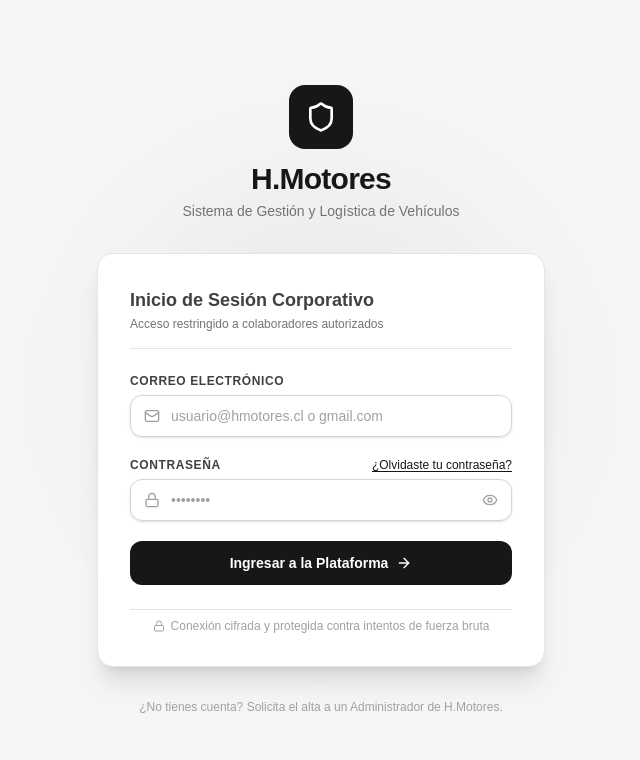
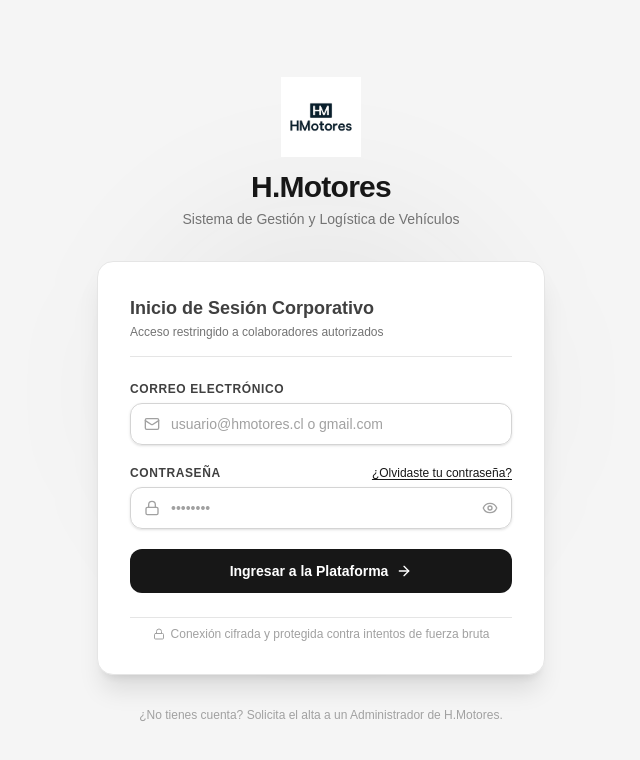
Before and after one commit to GlobalSystemsCl/Proyecto-Logisitica-HM, a Next.js app in the folder projecto_logistica_hm/: page /login in a window 1280 px wide. Shown: the top 760 px of the page, without its empty margins (319-959 px from the left). Built offline with nearby package versions, Linux system fonts and the light colour scheme.

Commit message:
Logo + docuementacion estilos
Se descrfiben las caracteristicas prinicpales del diseño del sistema

```diff
--- a/projecto_logistica_hm/src/app/admin/usuarios/page.tsx
+++ b/projecto_logistica_hm/src/app/admin/usuarios/page.tsx
@@ -3,7 +3,8 @@ import { UsersService } from '@/services/users.service';
 import { redirect } from 'next/navigation';
 import UsersTableClient from './UsersTableClient';
 import Link from 'next/link';
-import { Shield, ArrowLeft, LogOut } from 'lucide-react';
+import Image from 'next/image';
+import { ArrowLeft, LogOut } from 'lucide-react';
 import { logoutAction } from '@/app/actions/auth.actions';
 
 export const dynamic = 'force-dynamic';
@@ -35,9 +36,13 @@ export default async function AdminUsuariosPage() {
               <ArrowLeft className="w-5 h-5" />
             </Link>
             <div className="flex items-center gap-2.5">
-              <div className="w-9 h-9 rounded-xl bg-neutral-900 flex items-center justify-center text-white font-bold">
-                <Shield className="w-5 h-5" />
-              </div>
+              <Image
+                src="/images.png"
+                alt="Escudo H.Motores"
+                width={36}
+                height={36}
+                className="h-9 w-auto mix-blend-multiply"
+              />
               <div>
                 <span className="font-bold text-neutral-900 tracking-tight">H.Motores</span>
                 <span className="text-xs text-neutral-500 block -mt-1 font-mono">
--- a/projecto_logistica_hm/src/app/dashboard/page.tsx
+++ b/projecto_logistica_hm/src/app/dashboard/page.tsx
@@ -1,8 +1,8 @@
 import { AuthService } from '@/services/auth.service';
 import { redirect } from 'next/navigation';
 import Link from 'next/link';
+import Image from 'next/image';
 import {
-  Shield,
   Users,
   Car,
   FileText,
@@ -42,9 +42,13 @@ export default async function DashboardPage() {
       <header className="border-b border-neutral-200 bg-white/90 backdrop-blur-md sticky top-0 z-30">
         <div className="max-w-7xl mx-auto px-4 sm:px-6 lg:px-8 h-16 flex items-center justify-between">
           <div className="flex items-center gap-3">
-            <div className="w-10 h-10 rounded-xl bg-neutral-900 flex items-center justify-center text-white font-bold">
-              <Shield className="w-6 h-6" />
-            </div>
+            <Image
+              src="/images.png"
+              alt="Escudo H.Motores"
+              width={40}
+              height={40}
+              className="h-10 w-auto mix-blend-multiply"
+            />
             <div>
               <span className="font-bold text-lg text-neutral-900 tracking-tight">H.Motores</span>
               <span className="text-[11px] text-neutral-500 block -mt-1 font-mono">
--- a/projecto_logistica_hm/src/app/documentation/Brain.md
+++ b/projecto_logistica_hm/src/app/documentation/Brain.md
@@ -345,6 +345,19 @@ Responsabilidades:
 
 El frontend no debe contener reglas críticas de seguridad como única barrera.
 
+## 10.1 Identidad visual (convención obligatoria)
+
+Sistema monocromo corporativo definido el 2026-08-25: **~90% blanco / 10% negro**.
+
+* Fondos de página: `bg-neutral-100`. Superficies/tarjetas: `bg-white` con borde `border-neutral-200`.
+* Texto principal `text-neutral-900`; jerarquía secundaria `neutral-500` / `neutral-400`.
+* El negro (`neutral-900`) es el único acento: botones primarios, badge de rol Administrador, tarjeta destacada "Activos", avatares, tile del escudo. Blanco como texto solo sobre fondo negro.
+* Rojo semántico únicamente para errores o acciones destructivas (`red-50`/`red-200`/`red-600`/`red-700`). Estados de éxito se expresan con bloque negro + texto blanco; no usar verde.
+* Badges de rol por jerarquía tonal: administrador = negro sólido, jefe_local = `neutral-700`, ejecutivo = `neutral-200`, logistica = `neutral-100`.
+* Sin modo oscuro automático: tokens fijos en `globals.css` (`--background #ffffff`, `--foreground #171717`).
+* Logo corporativo: `public/images.png` (escudo blanco y negro). Se usa con `next/image` y clase `mix-blend-multiply` para fundir su fondo blanco sobre superficies claras. Ubicaciones actuales: login, top bar del dashboard, header del módulo admin.
+* Toda página nueva debe seguir esta convención; no introducir colores fuera de la escala neutral salvo el rojo semántico.
+
 ---
 
 # 11. Service Layer
--- a/projecto_logistica_hm/src/app/documentation/ProjectStatus.md
+++ b/projecto_logistica_hm/src/app/documentation/ProjectStatus.md
@@ -52,6 +52,7 @@ Debe existir un flujo funcional completo y validado.
 | Logística                | `PENDIENTE_REVISION` |       0% | Alta      | Revisar flujo de traslado     |
 | Historial / trazabilidad | `PENDIENTE_REVISION` |       0% | Media     | Existen tablas auditoria/observacion/notificacion por auditar |
 | Permisos / roles         | `PENDIENTE_REVISION` |       0% | Alta      | Políticas RLS aplicadas por rol (2026-08-22); validar autorización en la app |
+| Identidad visual / UI    | `COMPLETADO`         |     100% | Media     | Rediseño monocromo corporativo + escudo aplicados a auth, dashboard y admin (2026-08-25); resto de módulos al crearlos |
 
 > **IMPORTANTE:** Los porcentajes anteriores son valores iniciales. OpenCode debe realizar un análisis real del repositorio antes de establecer el porcentaje definitivo.
 
@@ -294,6 +295,8 @@ Cada vez que una implementación quede incompleta debe registrarse aquí.
 | Limpieza de esquema: función muerta `traspaso_auth_tabla_usuario` y default anómalo `sucursal.usuario_id` eliminados | Base de datos | 2026-08-22 | `COMPLETADO` | Sí — migración `20260822_cleanup_funcion_muerta_y_defaults.sql`, verificado vía API |
 | Políticas RLS por rol para las 7 tablas de negocio + helpers `usuario_activo()`/`tiene_rol()` + corrección `usuario.sucursal_id` UUID→BIGINT con FK | Base de datos / Permisos | 2026-08-22 | `COMPLETADO` | Sí — migración `20260822_politicas_rls.sql`; tipo verificado vía OpenAPI (`int64`). Falta validar permisos por rol dentro de la app |
 | Actualización tipos TS (`sucursal_id?: number`) tras cambio de columna | Código | 2026-08-22 | `COMPLETADO` | Sí — `tsc --noEmit` sin errores |
+| Rediseño visual corporativo (monocromo 90% blanco / 10% negro) en `globals.css`, login, recuperar-clave, establecer-clave, dashboard y módulo admin/usuarios; corrección de contrastes y jerarquía tonal en badges/métricas | UI / Frontend | 2026-08-25 | `COMPLETADO` | Sí — `tsc --noEmit` y `eslint` sin errores |
+| Integración del escudo real (`public/images.png`) vía `next/image` + `mix-blend-multiply` en login, top bar del dashboard y header del módulo admin | UI / Frontend | 2026-08-25 | `COMPLETADO` | Sí — compilación y lint limpios |
 
 Una funcionalidad solamente puede pasar a `COMPLETADO` cuando haya sido validada.
 
--- a/projecto_logistica_hm/src/app/login/page.tsx
+++ b/projecto_logistica_hm/src/app/login/page.tsx
@@ -3,8 +3,9 @@
 import { useActionState, useState, useEffect, Suspense } from 'react';
 import { useSearchParams } from 'next/navigation';
 import Link from 'next/link';
+import Image from 'next/image';
 import { loginAction } from '@/app/actions/auth.actions';
-import { Shield, Lock, Mail, Eye, EyeOff, AlertCircle, ArrowRight } from 'lucide-react';
+import { Lock, Mail, Eye, EyeOff, AlertCircle, ArrowRight } from 'lucide-react';
 
 function LoginForm() {
   const [state, formAction, isPending] = useActionState(loginAction, null);
@@ -44,9 +45,14 @@ function LoginForm() {
       <div className="w-full max-w-md space-y-8 relative z-10">
         {/* Header / Logo */}
         <div className="text-center space-y-3">
-          <div className="inline-flex items-center justify-center w-16 h-16 rounded-2xl bg-neutral-900 text-white font-bold text-2xl tracking-wider">
-            <Shield className="w-8 h-8" />
-          </div>
+          <Image
+            src="/images.png"
+            alt="Escudo H.Motores"
+            width={80}
+            height={80}
+            priority
+            className="h-20 w-auto mx-auto mix-blend-multiply"
+          />
           <div>
             <h1 className="text-2xl font-bold tracking-tight text-neutral-900 sm:text-3xl">
               H.Motores
```
Also changed, not shown: projecto_logistica_hm/public/images.png (added).
